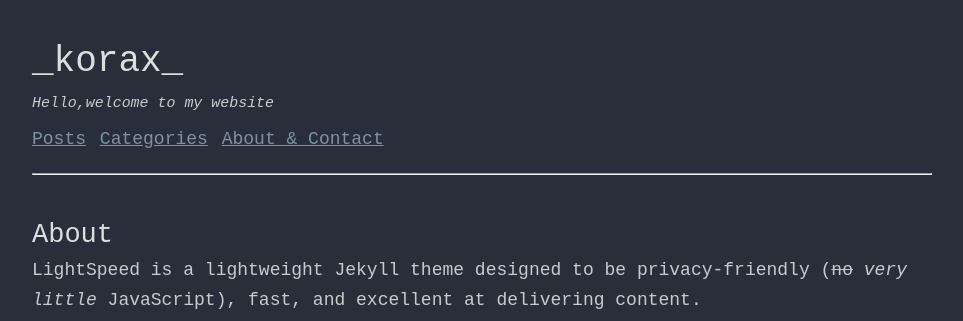
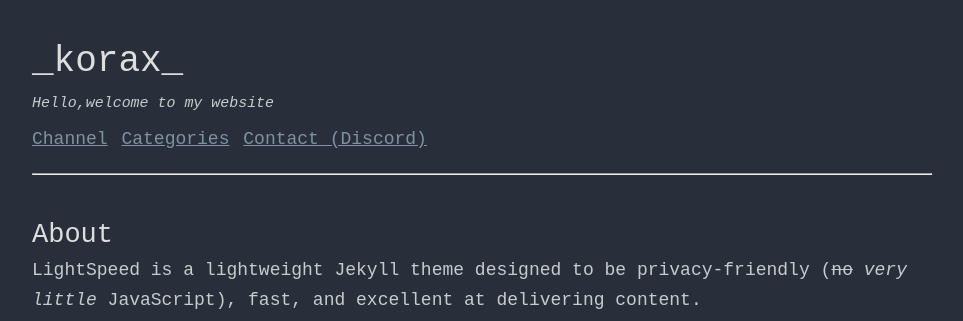
Before and after one commit to koraxial/koraxial.github.io, a Jekyll site: the page built from index.md, in a window 1280 px wide. Shown: the top 321 px of the page, without its empty margins (158-1121 px from the left). Built offline with Jekyll 4.4.1, drawn with Linux system fonts in a browser that asks for light colours.

Commit message:
Update nav.yml

```diff
--- a/_data/nav.yml
+++ b/_data/nav.yml
@@ -1,6 +1,6 @@
-- name: Posts
-  link: /posts
+- name: Channel
+  link: https://www.youtube.com/@_korax_
 - name: Categories
   link: /categories/
-- name: About & Contact
-  link: /
+- name: Contact (Discord)
+  link: https://discord.gg/BtwGQVBBv7
```
